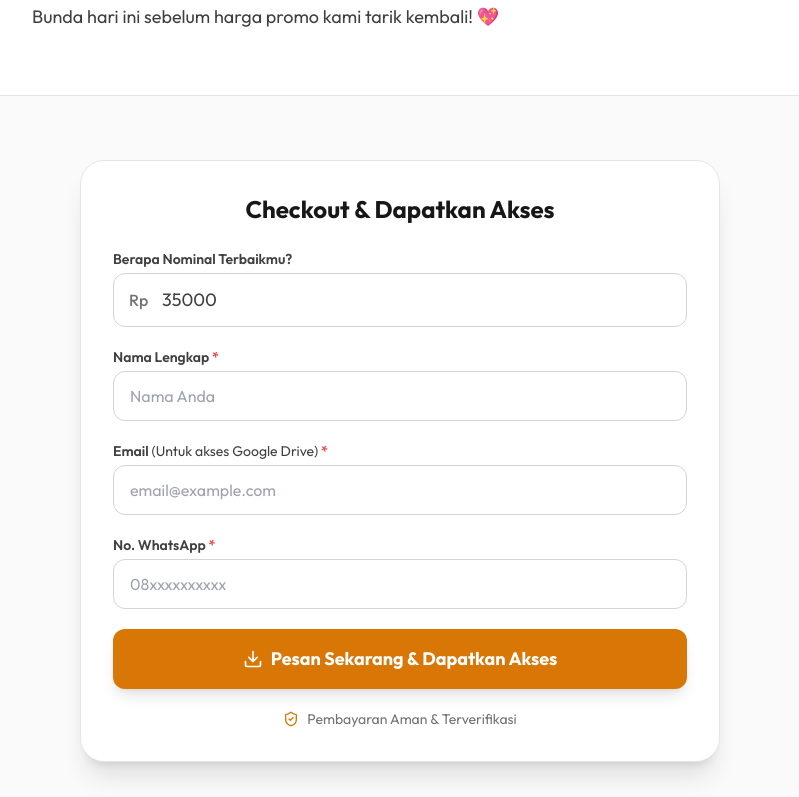
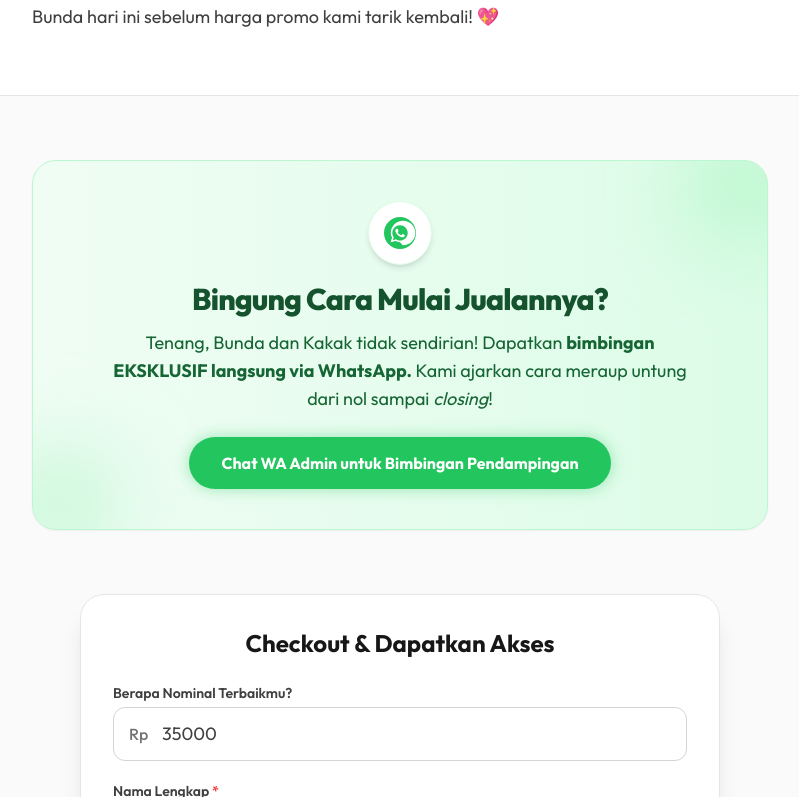
Before and after one commit to muhik/LPSoonIslam, a Next.js app: page / in a window 1280 px wide. Shown: the part 2583-3380 px from the top of the page, without its empty margins (240-1039 px from the left). Built offline with nearby package versions, Linux system fonts and the light colour scheme; no server answers; the database is empty.

Commit message:
feat(cta): add whatsapp coaching banner above checkout

```diff
--- a/src/app/page.tsx
+++ b/src/app/page.tsx
@@ -88,6 +88,37 @@
                 </div>
             </section>
 
+            {/* WhatsApp Coaching CTA */}
+            <section className="max-w-3xl mx-auto px-4 mt-16 mb-8 text-center">
+                <div className="bg-gradient-to-r from-green-50 to-green-100 rounded-3xl p-6 md:p-10 border border-green-200 shadow-sm relative overflow-hidden">
+                    {/* Decorative Elements */}
+                    <div className="absolute top-0 right-0 w-32 h-32 bg-green-200 rounded-full mix-blend-multiply filter blur-2xl opacity-50 translate-x-10 -translate-y-10"></div>
+                    <div className="absolute bottom-0 left-0 w-32 h-32 bg-green-300 rounded-full mix-blend-multiply filter blur-2xl opacity-30 -translate-x-10 translate-y-10"></div>
+
+                    <div className="relative z-10 flex flex-col items-center">
+                        <div className="w-16 h-16 bg-white rounded-full flex items-center justify-center mb-4 shadow-md border border-green-100">
+                            <svg className="w-8 h-8 text-green-500" viewBox="0 0 24 24" fill="currentColor">
+                                <path d="M12.031 6.172c-3.181 0-5.767 2.586-5.768 5.766-.001 1.298.38 2.27 1.019 3.287l-.582 2.128 2.182-.573c.978.58 1.911.928 3.145.929 3.178 0 5.767-2.587 5.768-5.766.001-3.187-2.575-5.77-5.764-5.771zm3.392 8.244c-.144.405-.837.774-1.17.824-.299.045-.677.063-1.092-.069-.252-.08-.575-.187-.988-.365-1.739-.751-2.874-2.502-2.961-2.617-.087-.116-.708-.94-.708-1.793s.448-1.273.607-1.446c.159-.173.346-.217.462-.217l.332.006c.106.005.249-.04.39.298.144.347.491 1.2.534 1.287.043.087.072.188.014.304-.058.116-.087.188-.173.289l-.26.304c-.087.086-.177.18-.076.354.101.174.449.741.964 1.201.662.591 1.221.774 1.394.86s.274.072.376-.043c.101-.116.433-.506.549-.68.116-.173.231-.145.39-.087s1.011.477 1.184.564.289.13.332.202c.045.072.045.419-.1.824zm-3.423-14.416c-6.627 0-12 5.373-12 12s5.373 12 12 12 12-5.373 12-12-5.373-12-12-12zm.029 18.88c-1.161 0-2.305-.292-3.318-.844l-3.677.964.984-3.595c-.607-1.052-.927-2.246-.926-3.468.005-5.074 4.138-9.206 9.214-9.206 5.083 0 9.213 4.134 9.213 9.206 0 5.074-4.136 9.209-9.214 9.209h-.276z" />
+                            </svg>
+                        </div>
+                        <h2 className="text-2xl md:text-3xl font-extrabold text-green-900 mb-3 tracking-tight">
+                            Bingung Cara Mulai Jualannya?
+                        </h2>
+                        <p className="text-lg text-green-800 mb-6 max-w-xl">
+                            Tenang, Bunda dan Kakak tidak sendirian! Dapatkan <strong>bimbingan EKSKLUSIF langsung via WhatsApp.</strong> Kami ajarkan cara meraup untung dari nol sampai <em>closing</em>!
+                        </p>
+                        <a
+                            href="https://wa.me/6289666639360?text=Halo%20Admin,%20saya%20mau%20dibimbing%20cara%20jualan%20bundle%20Worksheet%20PLR-nya"
+                            target="_blank"
+                            rel="noopener noreferrer"
+                            className="inline-flex items-center justify-center bg-green-500 hover:bg-green-600 text-white font-bold py-3.5 px-8 rounded-full transition-all shadow-[0_0_15px_rgba(34,197,94,0.4)] hover:shadow-[0_0_20px_rgba(34,197,94,0.6)] hover:scale-105"
+                        >
+                            Chat WA Admin untuk Bimbingan Pendampingan
+                        </a>
+                    </div>
+                </div>
+            </section>
+
             {/* Checkout Section CTA */}
             <section id="checkout" className="max-w-2xl mx-auto px-4 mt-16">
                 <div className="bg-white rounded-3xl p-6 md:p-8 shadow-xl border border-neutral-200 sticky top-24">
```
